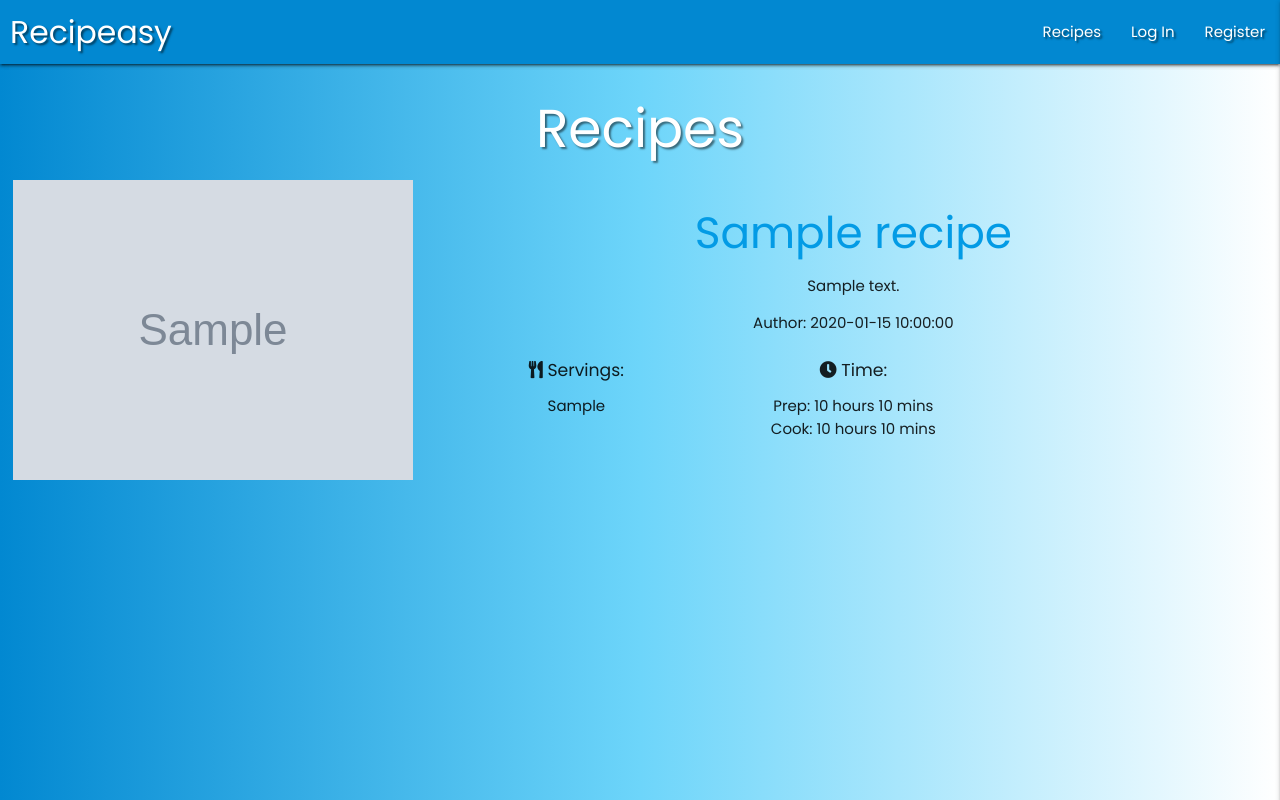
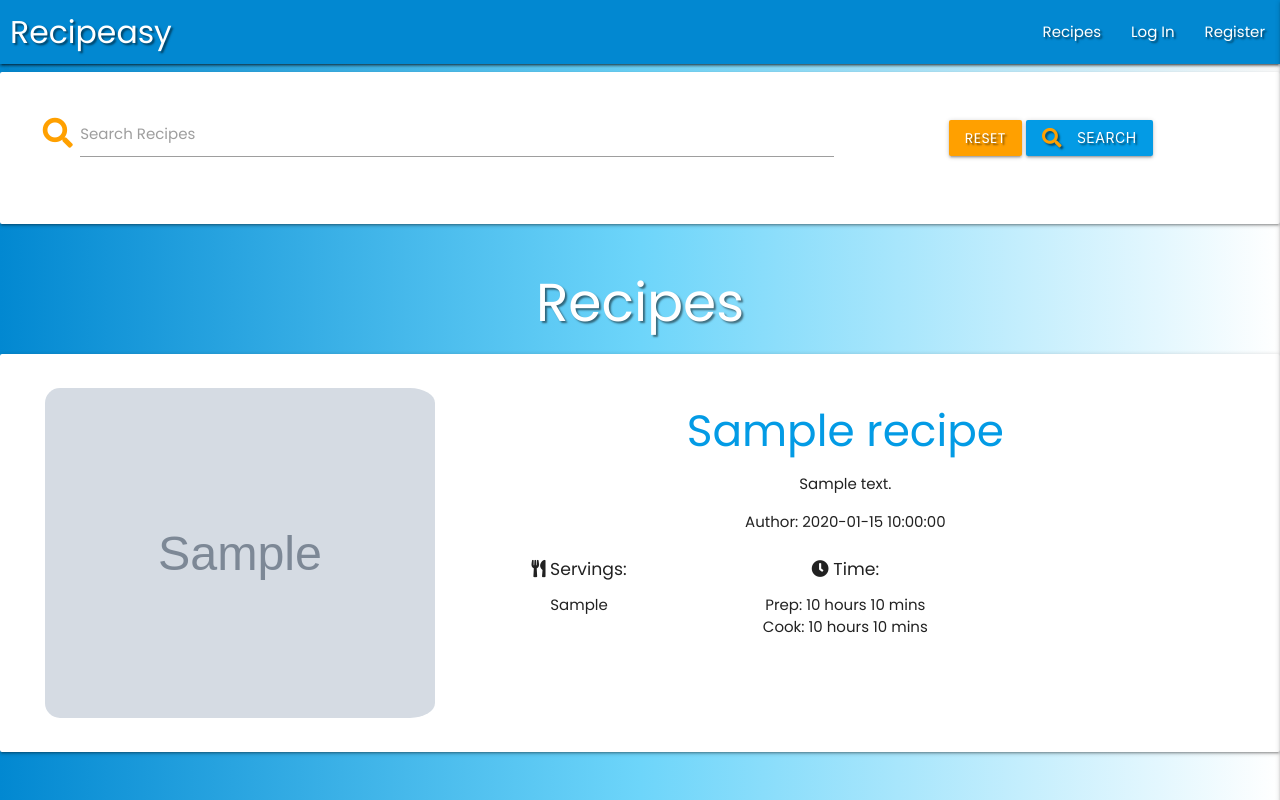
Before and after one commit to Damhanlk/recipeasy-ms3, a Flask app: page / in a window 1280 px wide. Run offline with Flask 2, Linux system fonts and the light colour scheme; grey boxes marked "Sample" are stand-in pictures; a database or web service that is not in the repository returns one stand-in record (values such as "Sample title"); some libraries are stand-ins or nearby versions.

Commit message:
Update most up to date version of site

```diff
--- a/app.py
+++ b/app.py
@@ -182,18 +182,7 @@ def edit_recipe(recipe_id):
 
 
 
-@app.route("/recipes/<recipe_name>")
-def recipe(recipe_name):
-    """ Renders a html page for recipe clicked """
-    recipe_record = mongo.db.recipes.find_one({"recipe_name": recipe_name})
-
-    if recipe_record:  # Valid recipe found
-        return render_template(
-            "recipe_specific.html",
-            recipe=recipe_record)
-
-
 if __name__ == "__main__":
     app.run(host=os.environ.get("IP"),
             port=int(os.environ.get("PORT")),
-            debug=True)
+            debug=False)
--- a/static/css/style.css
+++ b/static/css/style.css
@@ -11,7 +11,11 @@ body {
     -webkit-box-direction: normal;
     -ms-flex-direction: column;
     flex-direction: column;
+    -webkit-box-flex: 1;
+    -ms-flex: 1 0 auto;
+    flex: 1 0 auto;
 }
+
 
 .brand-logo {
     margin-left: 10px;
@@ -67,3 +71,38 @@ body {
     background-color: #fff;
     border-radius: 25px;
 }
+
+
+/* Recipes Page */
+
+
+.recipe-container {
+    background-color: #FFFFFF;
+    height: 25%;
+}
+
+.recipe-image-container {
+    background-color: #fff;
+    overflow: hidden;
+    -webkit-transition: 0.2s;
+    -o-transition: 0.2s;
+    transition: 0.2s;
+}
+
+.recipe-container:hover {
+    -webkit-transform: scale(1.02);
+    -ms-transform: scale(1.02);
+    transform: scale(1.02);
+}
+
+#recipe-upload-image {
+    height: 350px;
+    width: 400px;
+    position: relative;
+    padding-top: 10px;
+    padding-bottom: 10px;
+    padding-left: 10px;
+    overflow: hidden;
+    display: block;
+    border-radius: 25px;
+}
--- a/templates/recipes.html
+++ b/templates/recipes.html
@@ -1,6 +1,24 @@
 {% extends "base.html" %}
 
 {% block content %}
+<!-- Add Search Bar -->
+<div class="row card-panel white sm-6 center-align">
+    <form action="{{ url_for('search') }}" method="post" class="col s12">
+        <div class="row valign-wrapper center-align">
+            <div class="input-field col s12 m8">
+                <i class="fas fa-search prefix amber-text text-darken-2"></i>
+                <input type="text" name="query" id="query" minlength="3" class="validate" required>
+                <label for="query">Search Recipes</label>
+            </div>
+            <div class="col s12 m4">
+                <a href="{{ url_for('home') }}" class="amber darken-2 btn text-shadow">Reset</a>
+                <button type="submit" class="light-blue darken-1 btn text-shadow">
+                    <i class="fas fa-search left amber-text text-darken-2"></i> Search
+                </button>
+            </div>
+        </div>
+    </form>
+</div>
 
 <!-- Latest Recipes -->
 <!-- Format Inspiration from Thorin and Company Code Institute mini Project -->
@@ -13,9 +31,10 @@
 
     {% if loop.index % 2 !=0 %}
 
-    <div class="row recipe-container box-shadow border-radius box-border center-align">
+    <div class="row card-panel box-shadow border-radius box-border center-align">
         <div class="col m4 s12 recipe-image-container">
-            <img src="{{ recipe.image_url }}" class="recipe-img" alt="{{ recipe.recipe_name }}">
+            <img src="{{ recipe.image_url }}" id="recipe-upload-image"
+                class="recipe-img" alt="{{ recipe.recipe_name }}">
         </div>
         <div class="col m8 s12">
             <h3 class="recipe-title-link"><a href="/recipes/{{ recipe.recipe_name }}">{{ recipe.recipe_name }}</a></h3>
@@ -26,7 +45,7 @@
             <div class="recipe-info">
                 <div class="col m4 s12 bold">
                     <h6><i class="fas fa-utensils"></i> Servings:</h6>
-                    <p>{{ recipe.recipe_serving }}</p>
+                    <p>{{ recipe.recipe_servings }}</p>
                 </div>
                 <div class="col m4 s12 bold recipe-time">
                     <h6><i class="fas fa-clock"></i> Time:</h6>
```
Also changed, not shown: static/images/wireframes/am-I-responsive-ms3.png (added).
